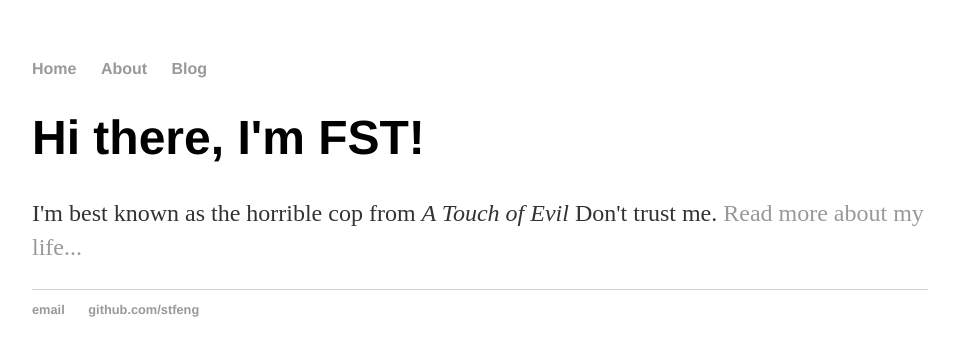
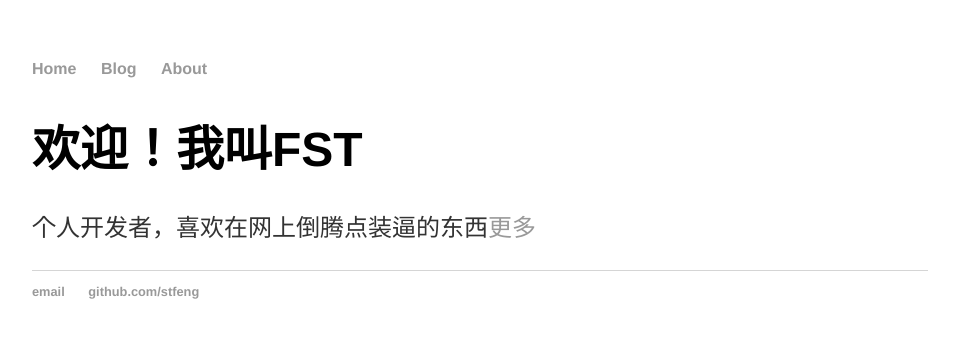
Before and after one commit to stfeng/stfeng.github.io, a Jekyll site: the page built from index.html, in a window 1280 px wide. Shown: the top 356 px of the page, without its empty margins (160-1119 px from the left). Built offline with Jekyll 4.4.1, drawn with Linux system fonts in a browser that asks for light colours; comment, search, counter and statistics services are not loaded.

Commit message:
更新部分文案，添加一篇博客

```diff
--- a/_layouts/default.html
+++ b/_layouts/default.html
@@ -24,8 +24,8 @@
 <nav>
     <ul>
         <li><a href="/index.html">Home</a></li>
+        <li><a href="/blog/index.html">Blog</a></li>
         <li><a href="/about/index.html">About</a></li>
-        <li><a href="/blog/index.html">Blog</a></li>
     </ul>
 </nav>
 
@@ -34,7 +34,7 @@
 
     {{ content }}
 
-</div><!-- /.container -->
+</div>
 
 
 <!-- 页脚 -->
--- a/about/index.html
+++ b/about/index.html
@@ -2,15 +2,14 @@
 layout: default
 ---
 
+<!--关于-->
 <h1>{{ page.title }}</h1>
 
 <ul>
-
     {% for post in site.posts %}
     <li>
         <span>{{ post.date | date_to_string }}</span>
         <a href="{{ post.url }}" title="{{ post.title }}">{{ post.title }}</a>
     </li>
     {% endfor%}
-
 </ul>
--- a/blog/index.html
+++ b/blog/index.html
@@ -2,10 +2,10 @@
 layout: default
 ---
 
+
+<!--博客目录-->
 <h1>{{ page.title }}</h1>
-
 <ul>
-
     {% for post in site.posts %}
     <li>
         <span>{{ post.date | date_to_string }}</span>
--- a/index.html
+++ b/index.html
@@ -1,9 +1,9 @@
 ---
 layout: default
-title: Hank Quinlan, Horrible Cop
+title: fst
 ---
-<div class="blurb">
-    <h1>Hi there, I'm FST!</h1>
-    <p>I'm best known as the horrible cop from <em>A Touch of Evil</em> Don't trust me. <a href="/about">Read more about
-        my life...</a></p>
+<!--首页-->
+<div>
+    <h1>欢迎！我叫FST</h1>
+    <p>个人开发者，喜欢在网上倒腾点装逼的东西<a href="/about">更多</a></p>
 </div>
```
Also changed, not shown: _posts/2020-04-11-hello.md (added, +8 -0 lines), css/hello.css (added, +21 -0 lines), image/skill/skill1.png (added).
